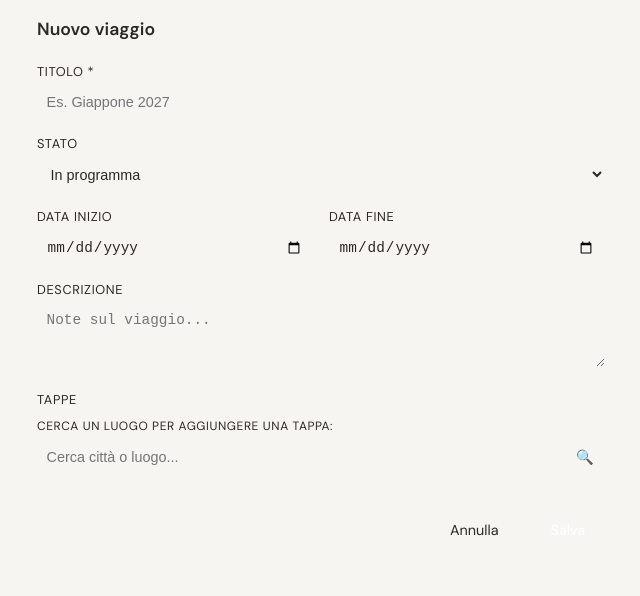
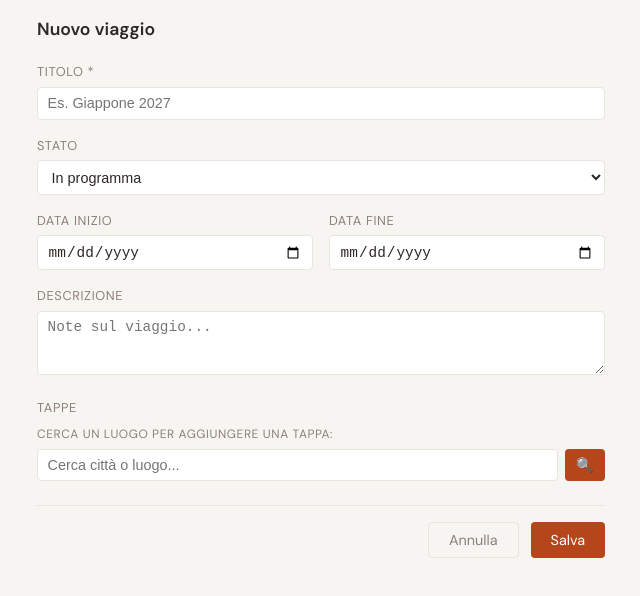
Before and after one commit to nene-gang/sito-viaggi, a React (Vite) app: page /modifica/nuovo in a window 1280 px wide. Shown: the top 596 px of the page, without its empty margins (319-959 px from the left). Built offline with nearby package versions, Linux system fonts and the light colour scheme.

Commit message:
fix bug form

```diff
--- a/src/pages/Home.css
+++ b/src/pages/Home.css
@@ -1138,9 +1138,9 @@
   margin-bottom: 0.5rem;
   padding: 0.4rem 0.75rem;
   background: transparent;
-  border: 1px dashed var(--accento);
+  border: 1px dashed var(--accent);
   border-radius: 4px;
-  color: var(--accento);
+  color: var(--accent);
   font-size: 0.8rem;
   cursor: pointer;
   text-align: left;
@@ -1148,7 +1148,7 @@
 }
 
 .sidebar__nuovo-viaggio:hover {
-  background: color-mix(in srgb, var(--accento) 10%, transparent);
+  background: color-mix(in srgb, var(--accent) 10%, transparent);
 }
 
 /* ── TESTA VIAGGIO CON BOTTONE MODIFICA ── */
@@ -1166,8 +1166,8 @@
   padding: 0 0.5rem;
   background: transparent;
   border: none;
-  border-left: 1px solid var(--bordo);
-  color: var(--testo-secondario);
+  border-left: 1px solid var(--border);
+  color: var(--text-muted);
   font-size: 1rem;
   cursor: pointer;
   opacity: 0.5;
@@ -1176,7 +1176,7 @@
 
 .viaggio-card__modifica:hover {
   opacity: 1;
-  color: var(--accento);
+  color: var(--accent);
 }
 
 /* ── MODALE FORM ── */
@@ -1197,7 +1197,7 @@
 .form-viaggio__titolo {
   margin: 0 0 1.25rem;
   font-size: 1.1rem;
-  color: var(--testo);
+  color: var(--text);
 }
 
 .form-viaggio__errore {
@@ -1227,7 +1227,7 @@
   display: block;
   margin-bottom: 0.35rem;
   font-size: 0.8rem;
-  color: var(--testo-secondario);
+  color: var(--text-muted);
   text-transform: uppercase;
   letter-spacing: 0.05em;
 }
@@ -1242,10 +1242,10 @@
 .form-viaggio__textarea {
   width: 100%;
   padding: 0.45rem 0.6rem;
-  background: var(--sfondo-card);
-  border: 1px solid var(--bordo);
+  background: var(--surface);
+  border: 1px solid var(--border);
   border-radius: 4px;
-  color: var(--testo);
+  color: var(--text);
   font-size: 0.9rem;
   box-sizing: border-box;
 }
@@ -1254,7 +1254,7 @@
 .form-viaggio__select:focus,
 .form-viaggio__textarea:focus {
   outline: none;
-  border-color: var(--accento);
+  border-color: var(--accent);
 }
 
 .form-viaggio__textarea {
@@ -1271,8 +1271,8 @@
 
 .form-viaggio__tappa {
   padding: 0.6rem;
-  background: var(--sfondo-card);
-  border: 1px solid var(--bordo);
+  background: var(--surface);
+  border: 1px solid var(--border);
   border-radius: 4px;
 }
 
@@ -1285,7 +1285,7 @@
 
 .form-viaggio__tappa-num {
   font-size: 0.75rem;
-  color: var(--testo-secondario);
+  color: var(--text-muted);
   min-width: 1rem;
 }
 
@@ -1301,16 +1301,16 @@
 .form-viaggio__tappa-azioni button {
   padding: 0.2rem 0.4rem;
   background: transparent;
-  border: 1px solid var(--bordo);
+  border: 1px solid var(--border);
   border-radius: 3px;
-  color: var(--testo-secondario);
+  color: var(--text-muted);
   font-size: 0.8rem;
   cursor: pointer;
 }
 
 .form-viaggio__tappa-azioni button:hover:not(:disabled) {
-  border-color: var(--accento);
-  color: var(--accento);
+  border-color: var(--accent);
+  color: var(--accent);
 }
 
 .form-viaggio__tappa-azioni button:disabled {
@@ -1350,21 +1350,21 @@
 .ricerca-luogo__input {
   flex: 1;
   padding: 0.45rem 0.6rem;
-  background: var(--sfondo-card);
-  border: 1px solid var(--bordo);
+  background: var(--surface);
+  border: 1px solid var(--border);
   border-radius: 4px;
-  color: var(--testo);
+  color: var(--text);
   font-size: 0.9rem;
 }
 
 .ricerca-luogo__input:focus {
   outline: none;
-  border-color: var(--accento);
+  border-color: var(--accent);
 }
 
 .ricerca-luogo__btn {
   padding: 0.45rem 0.7rem;
-  background: var(--accento);
+  background: var(--accent);
   border: none;
   border-radius: 4px;
   color: white;
@@ -1381,8 +1381,8 @@
   top: calc(100% + 4px);
   left: 0;
   right: 0;
-  background: var(--sfondo-card);
-  border: 1px solid var(--bordo);
+  background: var(--surface);
+  border: 1px solid var(--border);
   border-radius: 4px;
   list-style: none;
   margin: 0;
@@ -1396,8 +1396,8 @@
   padding: 0.5rem 0.75rem;
   background: transparent;
   border: none;
-  border-bottom: 1px solid var(--bordo);
-  color: var(--testo);
+  border-bottom: 1px solid var(--border);
+  color: var(--text);
   font-size: 0.82rem;
   text-align: left;
   cursor: pointer;
@@ -1408,8 +1408,8 @@
 }
 
 .ricerca-luogo__risultato:hover {
-  background: color-mix(in srgb, var(--accento) 10%, transparent);
-  color: var(--accento);
+  background: color-mix(in srgb, var(--accent) 10%, transparent);
+  color: var(--accent);
 }
 
 /* Bottoni salva/annulla */
@@ -1419,7 +1419,7 @@
   gap: 0.75rem;
   margin-top: 1.5rem;
   padding-top: 1rem;
-  border-top: 1px solid var(--bordo);
+  border-top: 1px solid var(--border);
 }
 
 .form-viaggio__btn {
@@ -1432,17 +1432,17 @@
 
 .form-viaggio__btn--annulla {
   background: transparent;
-  border: 1px solid var(--bordo);
-  color: var(--testo-secondario);
+  border: 1px solid var(--border);
+  color: var(--text-muted);
 }
 
 .form-viaggio__btn--annulla:hover {
-  border-color: var(--testo-secondario);
-  color: var(--testo);
+  border-color: var(--text-muted);
+  color: var(--text);
 }
 
 .form-viaggio__btn--salva {
-  background: var(--accento);
+  background: var(--accent);
   color: white;
 }
 
--- a/src/pages/Statistiche.jsx
+++ b/src/pages/Statistiche.jsx
@@ -261,7 +261,7 @@ function Statistiche() {
 
   if (caricamento) return (
     <div className="stats-wrap">
-      <p style={{ padding: '2rem', color: 'var(--testo-secondario)' }}>Caricamento...</p>
+      <p style={{ padding: '2rem', color: 'var(--text-muted)' }}>Caricamento...</p>
     </div>
   )
 
```
